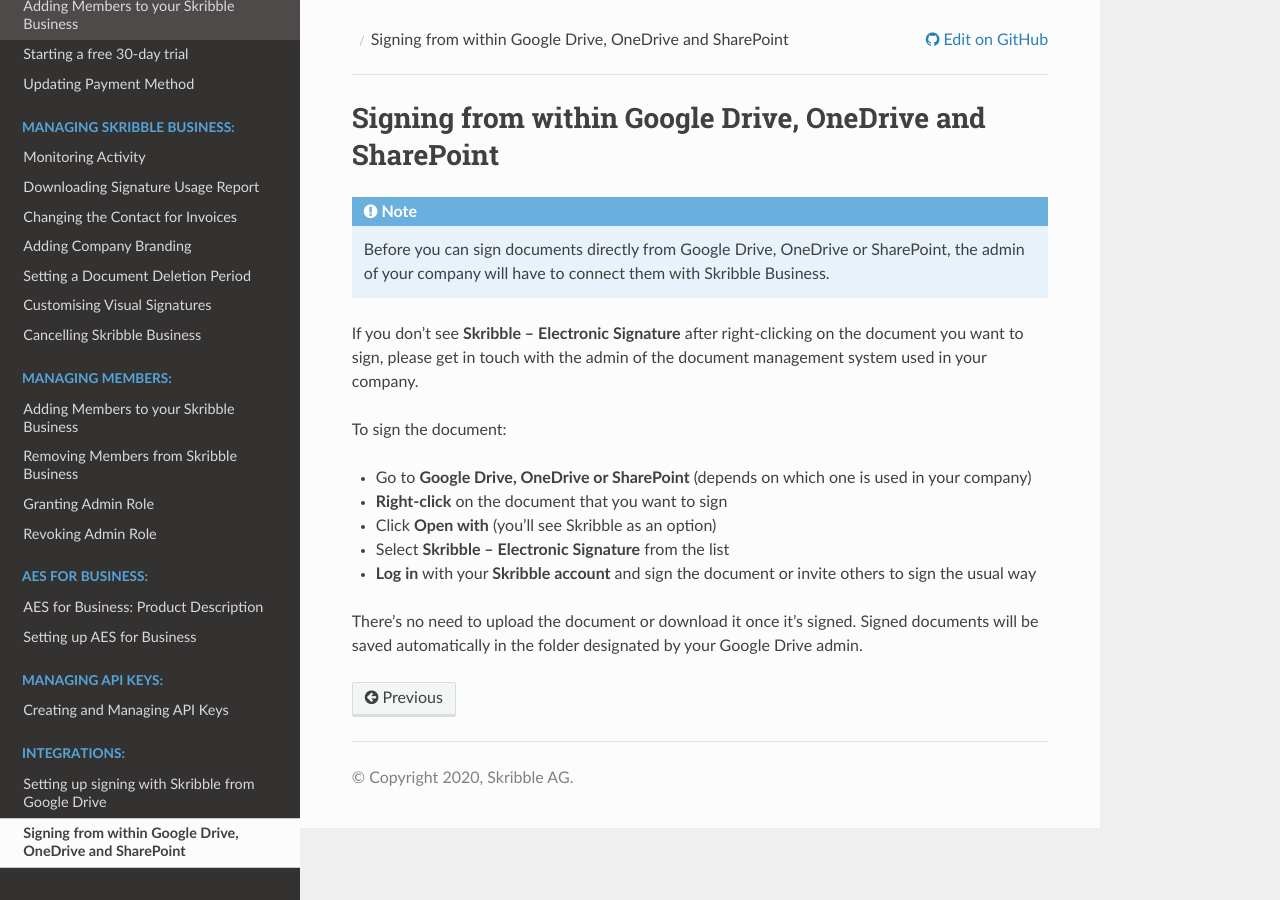
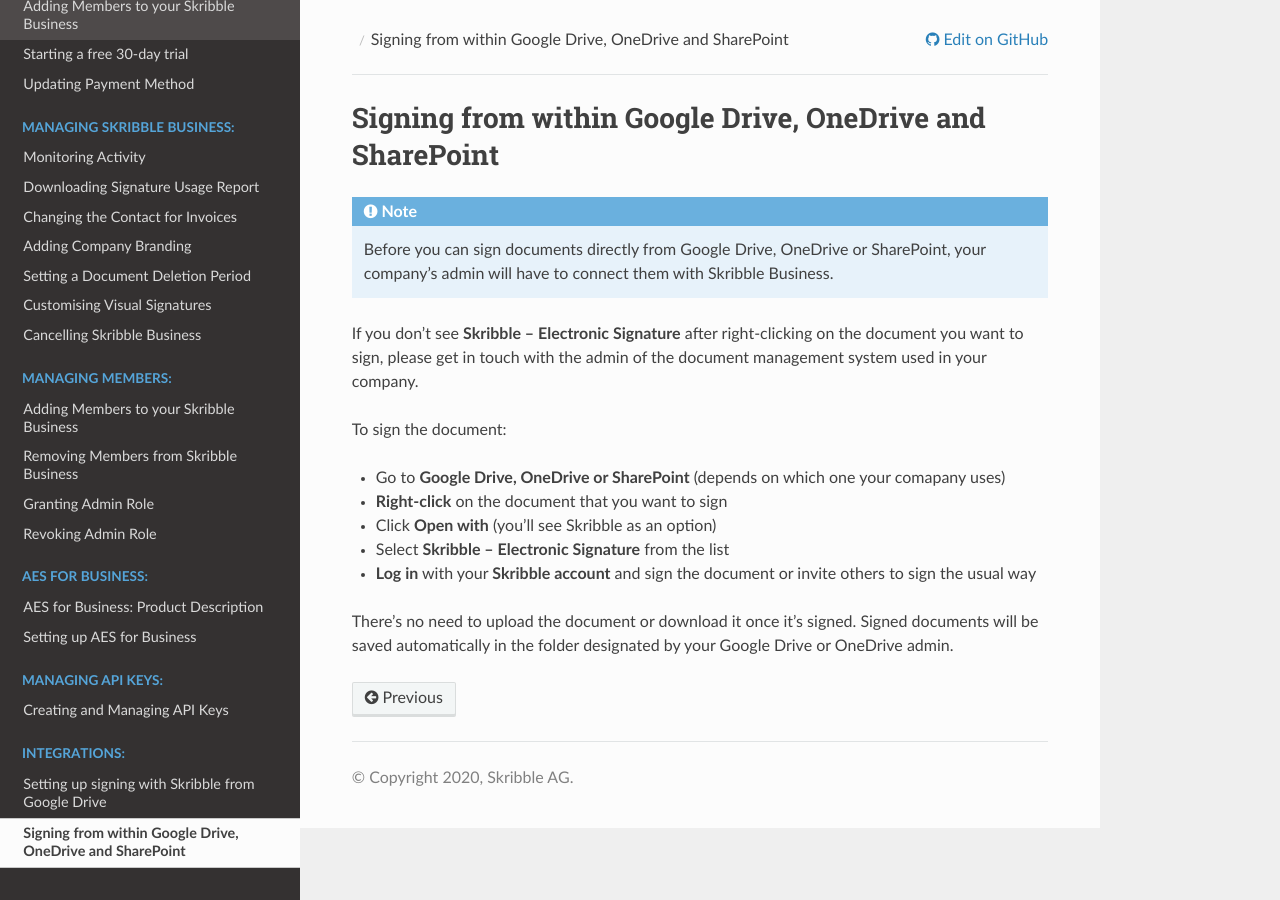
Before and after one commit to matthieu-bt/business-guide, a Sphinx documentation site: the page built from source/integrations/signall.rst, in a window 1280 px wide. Built offline with Sphinx 7.4.7 and the Read the Docs theme 2.0.0, drawn with Linux system fonts in a browser that asks for light colours.

Commit message:
Content update

```diff
--- a/source/integrations/signall.rst
+++ b/source/integrations/signall.rst
@@ -5,13 +5,13 @@
 =========================================================
 
 .. NOTE::
-  Before you can sign documents directly from Google Drive, OneDrive or SharePoint, the admin of your company will have to connect them with Skribble Business.
+  Before you can sign documents directly from Google Drive, OneDrive or SharePoint, your company's admin will have to connect them with Skribble Business.
 
 If you don’t see **Skribble – Electronic Signature** after right-clicking on the document you want to sign, please get in touch with the admin of the document management system used in your company.
 
 To sign the document:
 
-- Go to **Google Drive, OneDrive or SharePoint** (depends on which one is used in your company)
+- Go to **Google Drive, OneDrive or SharePoint** (depends on which one your comapany uses)
 
 - **Right-click** on the document that you want to sign
 
@@ -21,4 +21,4 @@
 
 - **Log in** with your **Skribble account** and sign the document or invite others to sign the usual way
 
-There’s no need to upload the document or download it once it’s signed. Signed documents will be saved automatically in the folder designated by your Google Drive admin.
+There’s no need to upload the document or download it once it’s signed. Signed documents will be saved automatically in the folder designated by your Google Drive or OneDrive admin.
```
